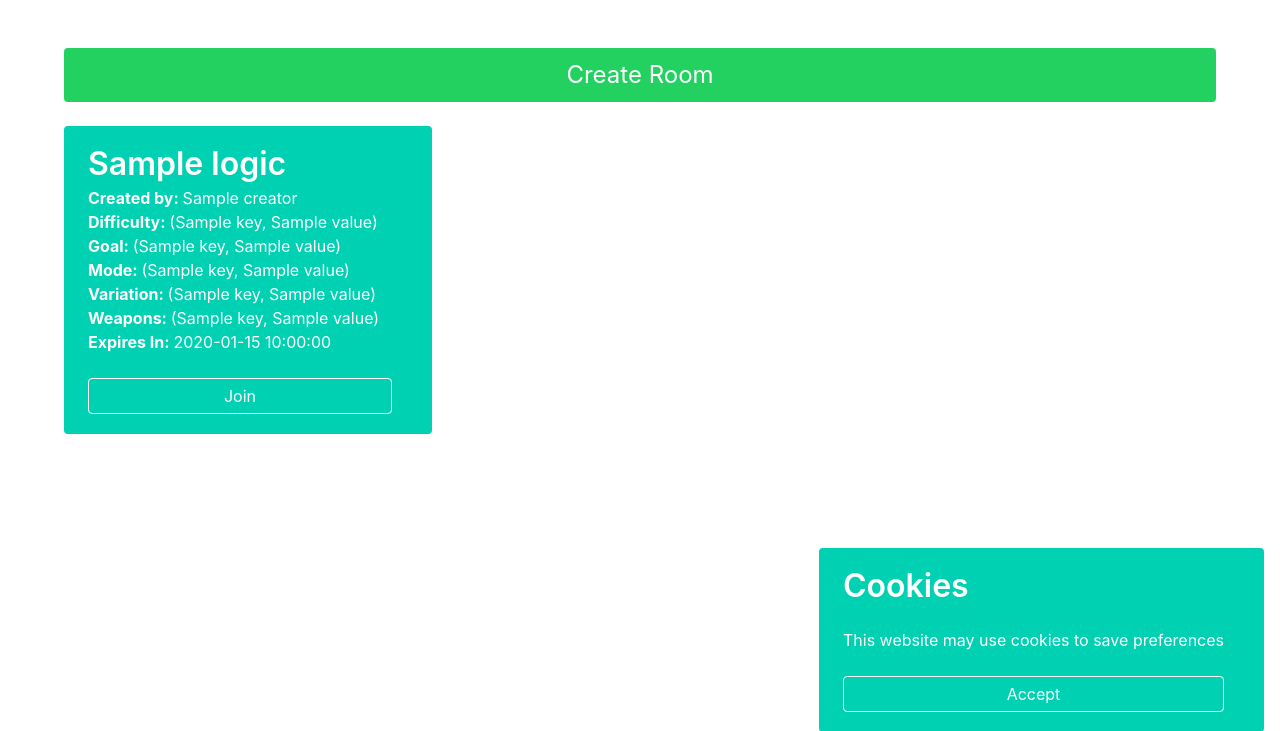
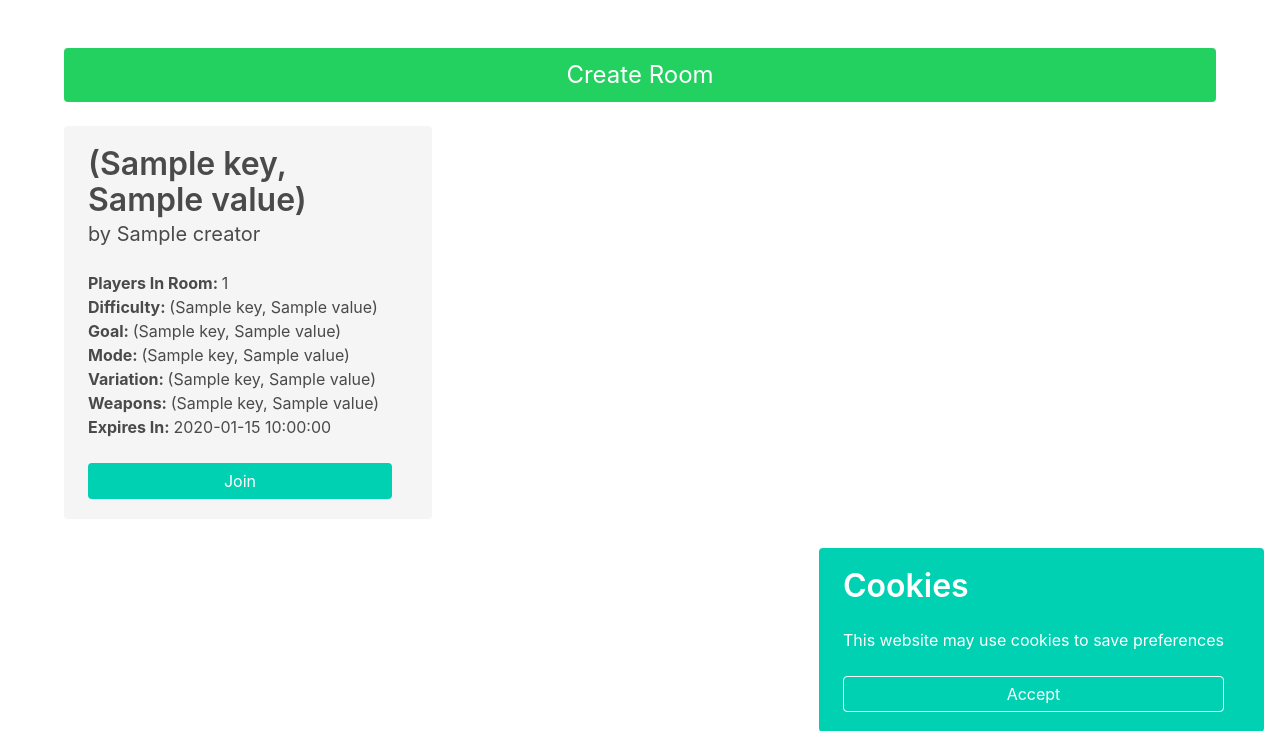
Before and after one commit to JonathanDC64/alttpr-matchmaker, a Flask app: template templates/rooms.html in a window 1280 px wide. Shown: the part 52-783 px from the top of the page. Run offline with Flask 2, Linux system fonts and the light colour scheme; the template is opened without the code that fills it: most values are stand-ins (such as "Sample title", 1, 10 or a date in 2020); some libraries are stand-ins or nearby versions.

Commit message:
added player count, player list and leave button

```diff
--- a/templates/rooms.html
+++ b/templates/rooms.html
@@ -14,14 +14,15 @@
 
         <div class="tile ">
             <article
-                class="tile is-child notification is-primary">
-                <p class="title">{{ seed['logic'] }}</p>
+                class="tile is-child notification">
+                <p class="title">{{ Settings.logic[settings.logic] }}</p>
                 <p class="subtitle">
+                    by {{ room.get_creator().name() }}
                 </p>
                 <ul>
-                    <li><strong>Created by: </strong>{{ room.get_creator().name() }}</li>
+
                     {#<li><strong>Capacity: </strong>{{ room.num_players() }} / {{ room.MAX_PLAYERS }}</li>#}
-
+                    <li><strong>Players In Room: </strong>{{ room.num_players() }}</li>
                     <li><strong>Difficulty: </strong>{{ Settings.difficulty[settings.difficulty]}}</li>
                     <li><strong>Goal: </strong>{{ Settings.goal[settings.goal] }}</li>
                     <li><strong>Mode: </strong>{{ Settings.mode[settings.mode] }}</li>
@@ -45,7 +46,7 @@
                     <li><strong>Expires In: </strong>{{ room.get_expire_time() }}</li>
                 </ul>
                 <br />
-                <a class="button is-primary is-inverted is-outlined is-fullwidth"
+                <a class="button is-primary is-fullwidth"
                     href="/room/{{ room.get_id() }}">Join</a>
             </article>
         </div>
```
Also changed, not shown: templates/room.html (+27 -2 lines).
